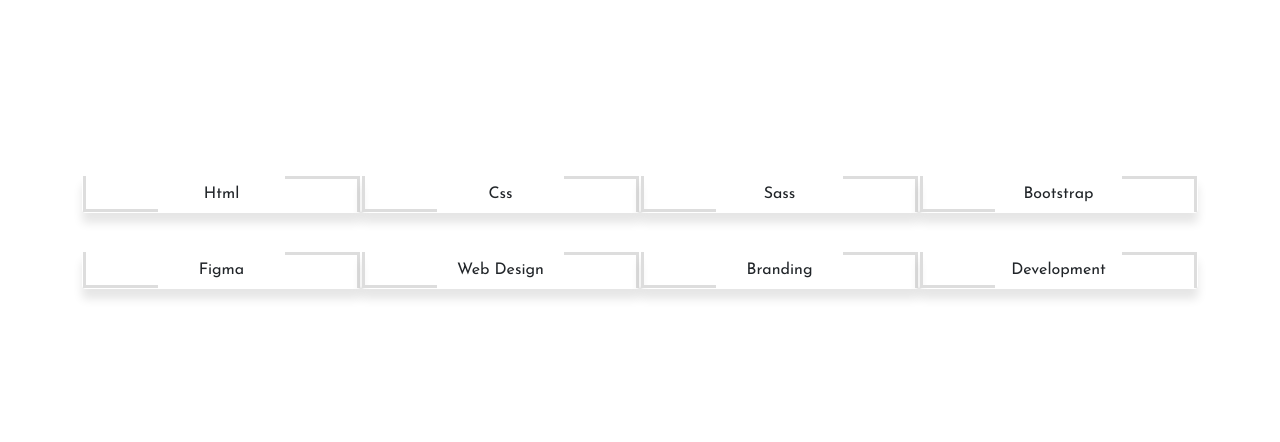
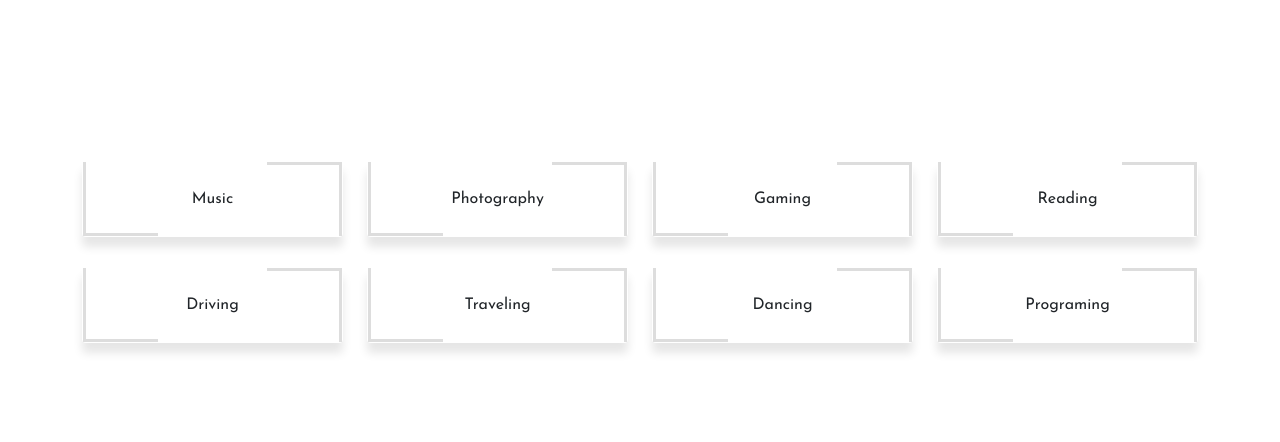
Before and after one commit to RenszCamacho/trial-custom-bootstrap-5, a website built with Parcel: page src/index.html in a window 1280 px wide. Shown: the part 179-621 px from the top of the page. Built offline with nearby package versions, Linux system fonts and the light colour scheme.

Commit message:
Bootstrap. Sample Custom Bootstrap.

```diff
--- a/src/index.html
+++ b/src/index.html
@@ -12,30 +12,38 @@
     <script defer src="./index.js"></script>
   </head>
   <body
-    class="container-fluid d-flex justify-content-center align-items-center w-100 vh-100"
+    class="badge container-fluid d-flex justify-content-center align-items-center w-100 vh-100"
   >
     <!--START:Skill Section:-->
-    <section class="container">
-      <div class="d-flex flex-column">
-        <div class="d-flex justify-content-evenly">
-          <!--Html-->
-          <h2 class="btn">Html</h2>
-          <!--Css-->
-          <h2 class="btn">Css</h2>
-          <!--Javascript-->
-          <h2 class="btn">Sass</h2>
-          <!--React-->
-          <h2 class="btn">Bootstrap</h2>
+
+    <section class="container py-4">
+      <h2 class="text-center font-weight-bold h1">Hoobies.</h2>
+      <div class="row pt-5">
+        <div class="col-lg-3 col-md-6 col-sm-12">
+          <div class="btn">Music</div>
         </div>
-        <div class="d-flex justify-content-evenly">
-          <!--Figma-->
-          <h2 class="btn">Figma</h2>
-          <!--Web Design-->
-          <h2 class="btn">Web Design</h2>
-          <!--Branding-->
-          <h2 class="btn">Branding</h2>
-          <!--Development-->
-          <h2 class="btn">Development</h2>
+        <div class="col-lg-3 col-md-6 col-sm-12">
+          <div class="btn">Photography</div>
+        </div>
+        <div class="col-lg-3 col-md-6 col-sm-12">
+          <div class="btn">Gaming</div>
+        </div>
+        <div class="col-lg-3 col-md-6 col-sm-12">
+          <div class="btn">Reading</div>
+        </div>
+      </div>
+      <div class="row pb-5 mb-4">
+        <div class="col-lg-3 col-md-6 col-sm-12">
+          <div class="btn">Driving</div>
+        </div>
+        <div class="col-lg-3 col-md-6 col-sm-12">
+          <div class="btn">Traveling</div>
+        </div>
+        <div class="col-lg-3 col-md-6 col-sm-12">
+          <div class="btn">Dancing</div>
+        </div>
+        <div class="col-lg-3 col-md-6 col-sm-12">
+          <div class="btn">Programing</div>
         </div>
       </div>
     </section>
--- a/src/sass/main.scss
+++ b/src/sass/main.scss
@@ -7,7 +7,7 @@
   text-align: center;
   margin-top: 30px;
   box-shadow: 0px 10px 10px 0px rgba(0, 0, 0, 0.1);
-  padding: 25px;
+  padding: 25px !important;
   background: white;
   position: relative;
   font: {
```
Also changed, not shown: src/overlay copia.png (added), 1 other file.
